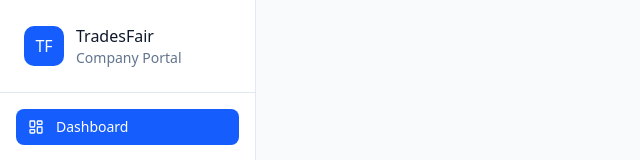
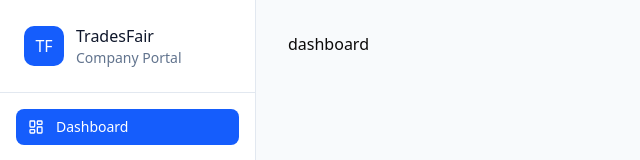
Before and after one commit to mzst-26/G35-Project, a Next.js app: page /company/dashboard/home in a window 1280 px wide. Shown: the top 160 px of the page, without its empty margins (0-640 px from the left). Built offline with nearby package versions, Linux system fonts and the light colour scheme.

Commit message:
Add conditional rendering for dashboard sections
Introduced conditional rendering based on activeSection to display content for dashboard, create-job, payments, support, and settings sections in the company dashboard page.

```diff
--- a/app/company/dashboard/home/page.tsx
+++ b/app/company/dashboard/home/page.tsx
@@ -119,7 +119,38 @@ export default function CompanyDashboard() {
       {/* MAIN CONTENT */}
       <div className="md:ml-64">
         <div className="p-4 md:p-8 pt-20 md:pt-8">
-          {/* this is the section where the dashboard content is goint to be */}
+
+          {activeSection === 'dashboard' && (
+            <>
+            dashboard
+            </>
+            )}
+
+
+           {activeSection === 'create-job' && (
+              <>
+                this is Create a job
+              </>
+          )}
+
+            {activeSection === 'payments' && (
+              <>
+                this is Payments
+              </>
+          )}
+
+            {activeSection === 'support' && (
+              <>
+                this is Support
+              </>
+          )}
+             {activeSection === 'settings' && (
+              <>
+                this is Settings
+              </>
+          )}
+
+
         </div>
       </div>
     </div>
```
